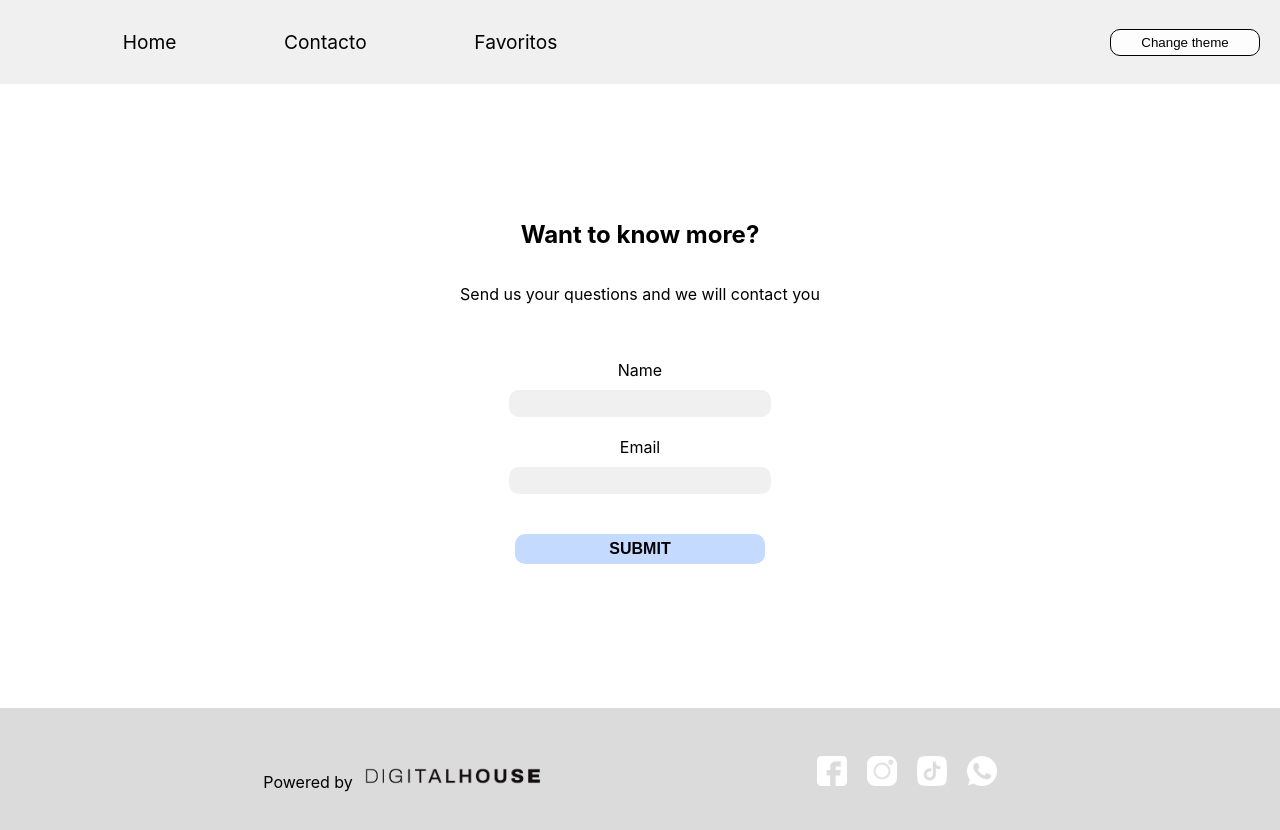
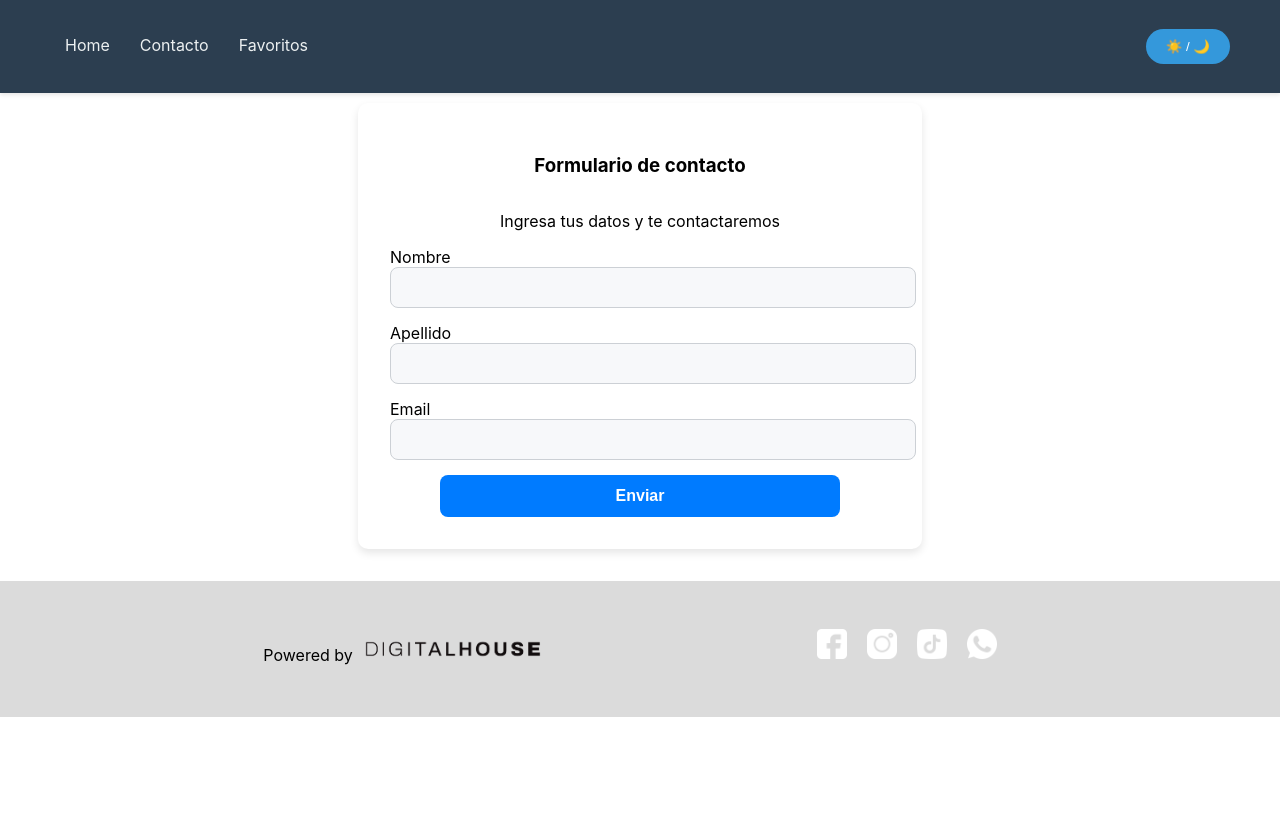
Before and after one commit to rofaba/ctd-esp-fe3-final, a React (Create React App) app: page /contact in a window 1280 px wide. Shown: the top 830 px of the page. After the commit the page ends 800 px from the top, so only its background shows below. Built offline with nearby package versions, Linux system fonts and the light colour scheme; no server answers.

Commit message:
cambio estilos y funcionalidades de theme, corrección errores en cards

```diff
--- a/src/Components/Card.jsx
+++ b/src/Components/Card.jsx
@@ -1,4 +1,4 @@
-import React, { useEffect, useState } from "react";
+import { useEffect, useState } from "react";
 import { Link } from "react-router-dom";
 import { useContextGlobal } from "./utils/ContextGlobal";
 import TempAlert from "./TempAlert";
@@ -27,7 +27,7 @@ const Card = ({ data }) => {
       <div className="card">
         <Link to={`/detail/${data.id}`} key={data.id} className="link-card">
           <img src="./images/doctor.jpg" alt="img-doc" className="img-doc" />
-          <h4>{data.name}</h4>
+          <h5>{data.name}</h5>
           <h5>{data.username}</h5>
         </Link>
         <button
--- a/src/Components/Footer.jsx
+++ b/src/Components/Footer.jsx
@@ -1,4 +1,3 @@
-import React from "react";
 import { useContextGlobal } from "./utils/ContextGlobal";
 
 const Footer = () => {
--- a/src/Components/Form.jsx
+++ b/src/Components/Form.jsx
@@ -1,79 +1,82 @@
-import React from "react";
 import { useState } from "react";
 
-
 const Form = () => {
-
   const [values, setValues] = useState({
     name: "",
+    lastName: "",
     email: "",
-  })
+  });
 
-  const [validation, setValidation] = useState(false)
-
+  const [successMessage, setSuccessMessage] = useState("");
 
   const validateName = () => {
+    if (values.name.trim().length < 3) {
+      alert("Por favor, ingrese un nombre válido con más de 2 caracteres.");
+      return false;
+    }
+    return true;
+  };
 
-    let nameUser = values.name.split(" ")
-
-    if (nameUser.length < 2) return alert("por favor ingrese Nombre y apellido")
-    if (nameUser[0].length < 3 || nameUser[1].length < 3) return alert("por favor ingrese un nombre/apellido valido")
-
-    return true
-
-  }
+  const validateLastName = () => {
+    if (values.lastName.trim().length < 3) {
+      alert("Por favor, ingrese un apellido válido con más de 2 caracteres.");
+      return false;
+    }
+    return true;
+  };
 
   const validateEmail = () => {
-
-    let emailUser = values.email.split("@")
-    if (emailUser.length < 2) return alert("Email incorrecto, debe contener una '@' y una extension valida como '.com'")
-
-    let dotCom = emailUser[1].split(".")
-    if (dotCom.length < 2) return alert("Email incorrecto, debe contener una '@' y una extension valida como '.com'")
-
-    return true
-
-  }
+    let emailUser = values.email.split("@");
+    if (emailUser.length < 2) {
+      alert("Email incorrecto, debe contener una '@' y una extensión válida como '.com'");
+      return false;
+    }
+    let dotCom = emailUser[1].split(".");
+    if (dotCom.length < 2) {
+      alert("Email incorrecto, debe contener una '@' y una extensión válida como '.com'");
+      return false;
+    }
+    return true;
+  };
 
   const handleChange = (e) => {
-
-    const { target } = e
-    const { name, value } = target
-
-    const newValues = {
-      ...values,
-      [name]:value,
-    }
-
-    setValues(newValues)
-
-  }
+    const { name, value } = e.target;
+    setValues((prevValues) => ({
+      ...prevValues,
+      [name]: value,
+    }));
+  };
 
   const handleSubmit = (e) => {
+    e.preventDefault();
+    if (validateName() && validateLastName() && validateEmail()) {
 
-    e.preventDefault()
-
-    let nameValidation = validateName()
-
-    let emailValidation = validateEmail()
-
-    if (nameValidation && emailValidation) {
-      setValidation(true)
+      setSuccessMessage(`Gracias ${values.name} ${values.lastName}, te contactaremos cuanto antes vía Email.`);
+      setValues({
+        name: "",
+        lastName: "",
+        email: "",
+      });
     }
-
-  }
+  };
 
   return (
-    <>
+    <div className="form-container">
       <form onSubmit={handleSubmit}>
-        <label htmlFor="name">Name</label>
-        <input type="text" name="name" className="input-form" onChange={handleChange} />
+        <label htmlFor="name">Nombre</label>
+        <input type="text" name="name" value={values.name} className="input-form" onChange={handleChange} />
+
+        <label htmlFor="lastName">Apellido</label>
+        <input type="text" name="lastName" value={values.lastName} className="input-form" onChange={handleChange} />
+
         <label htmlFor="email">Email</label>
-        <input type="text" name="email" className="input-form" onChange={handleChange} />
-        <button type="submit" className="btn-form">SUBMIT</button>
+        <input type="text" name="email" value={values.email} className="input-form" onChange={handleChange} />
+
+        <button type="submit" className="btn-form">Enviar</button>
       </form>
-      {validation ? <h3>Gracias por comunicarse con nosotros {values.name}, un asistente se contactará lo antes posible!</h3> : ""}
-    </>
+
+      {successMessage && <h4 className="success-message">{successMessage}</h4>}
+    </div>
   );
 };
 
--- a/src/Components/Navbar.jsx
+++ b/src/Components/Navbar.jsx
@@ -1,4 +1,5 @@
-import React from 'react';
+
+import React from "react";
 import { Link } from "react-router-dom";
 import { useContextGlobal } from "./utils/ContextGlobal";
 import ThemeToggleButton from './ThemeToggleButton';
--- a/src/Components/TempAlert.jsx
+++ b/src/Components/TempAlert.jsx
@@ -1,4 +1,4 @@
-import React, { useState, useEffect } from 'react';
+import { useState, useEffect } from 'react';
 
 const TempAlert = ({ message, duration }) => {
   const [visible, setVisible] = useState(false);
--- a/src/Components/ThemeToggleButton.jsx
+++ b/src/Components/ThemeToggleButton.jsx
@@ -1,5 +1,3 @@
-// ThemeToggleButton.js
-import React from 'react';
 import { useContextGlobal } from './utils/ContextGlobal';
 
 const ThemeToggleButton = () => {
@@ -7,7 +5,7 @@ const ThemeToggleButton = () => {
 
   return (
     <button className="btn-theme" onClick={() => dispatch({ type: "change_theme" })}>
-      Change theme
+      ☀️ / 🌙
     </button>
   );
 };
--- a/src/Routes/Contact.jsx
+++ b/src/Routes/Contact.jsx
@@ -1,12 +1,11 @@
-import React from 'react'
 import Form from '../Components/Form'
 
 
 const Contact = () => {
   return (
     <div className='container-form'>
-      <h2>Want to know more?</h2>
-      <p>Send us your questions and we will contact you</p>
+      <h3>Formulario de contacto</h3>
+      <p>Ingresa tus datos y te contactaremos</p>
       <Form/>
     </div>
   )
--- a/src/Routes/Home.jsx
+++ b/src/Routes/Home.jsx
@@ -1,4 +1,3 @@
-import React from 'react'
 import { useContextGlobal } from '../Components/utils/ContextGlobal'
 import Card from '../Components/Card'
 
@@ -8,7 +7,7 @@ const Home = () => {
 
   return (
     <main className="">
-      <h1>Listado de profesionales</h1>
+      <h2>Listado de profesionales</h2>
       <div className='card-grid'>
         {dentist.map(dentist => (<Card key={dentist.id} data={dentist} />))}
       </div>
--- a/src/index.css
+++ b/src/index.css
@@ -1,4 +1,3 @@
-
 body {
   margin: 0;
   font-family: -apple-system, BlinkMacSystemFont, "Segoe UI", "Roboto", "Oxygen",
@@ -9,9 +8,9 @@ body {
 }
 
 code {
-  font-family: source-code-pro, Menlo, Monaco, Consolas, "Courier New",
-    monospace;
+  font-family: source-code-pro, Menlo, Monaco, Consolas, "Courier New", monospace;
 }
+
 .favButton {
   background-color: lightblue;
   padding: 10px;
@@ -24,90 +23,72 @@ code {
   background-color: lightgreen;
 }
 
-.removeFav {
-  background-color: #dc3545;
-  color: white;
-
-  /* margin-top: 10px;  */
-
-  border: none;
-  border-radius: 5px;
-  padding: 10px;
-  cursor: pointer;
-  transition: background-color 0.3s;
-}
-
-.removeFav:hover {
-  background-color: #c82333;
-}
-
 #dark .favButton {
-  background-color: lightblue;;
+  background-color: #3498db;
   color: #f1f1f1;
 }
 
 #dark .favButton:hover {
-  cursor: pointer;
-  background-color: lightblue;
+  background-color: #2980b9;
 }
-
 
 .tempAlert {
   position: fixed;
-  bottom: 20px;
+  top: 20px;
   right: 20px;
-  background-color: black;
+  background-color: green;
   color: white;
   padding: 20px;
   border-radius: 5px;
   z-index: 1000;
 }
 
-
-h1 {
+h2 {
   text-align: center;
 }
 
-nav {
+.nav {
   display: flex;
-  width: 100%;
   justify-content: space-between;
   align-items: center;
-  padding: 25px 0;
-  background-color: #f0f0f0;
+  padding: 25px 50px;
+  background-color: #2C3E50;
+  color: white;
+  box-shadow: 0 2px 4px rgba(0,0,0,0.1);
 }
 
 .links-navbar {
   display: flex;
   justify-content: space-evenly;
-  width: 50%;
-  margin-left: 20px;
-  font-size: 1.2rem;
+  align-items: center;
+}
 
+.links-navbar a {
+  color: #ecf0f1;
+  text-decoration: none;
+  margin: 0 15px;
+  padding: 10px 0;
+  border-bottom: 3px solid transparent;
+  transition: color 0.3s ease, border-color 0.3s ease;
+}
+
+.links-navbar a:hover {
+  color: #1ABC9C;
+  border-color: #1ABC9C;
 }
 
 .btn-theme {
-  margin-right: 20px;
-  width: 150px;
-  padding: 5px;
-  border: 1px solid;
-  border-radius: 10px;
-  background-color: #fdfdfd;
+  padding: 10px 20px;
+  background-color: #3498db;
+  color: white;
+  border: none;
+  border-radius: 20px;
+  cursor: pointer;
+  transition: background-color 0.3s ease;
 }
 
 .btn-theme:hover {
-  cursor: pointer;
-  background-color: #f0f0f0;
-}
-
-a {
-  color: #000;
-  text-decoration: none;
-  margin: 5px;
-  cursor: pointer;
-}
-a:hover {
-  color: rgb(136, 136, 136);
+  background-color: #2980b9;
 }
 
 footer {
@@ -128,7 +109,7 @@ footer .DhLogo {
 }
 
 footer .DhLogo p {
-  width: 100% ;
+  width: 100%;
 }
 
 footer .DhLogo img {
@@ -152,46 +133,82 @@ footer .social-media img:hover {
 }
 
 .container-form {
-  width: 100%;
-  height: 74vh;
-  display: flex;
-  flex-direction: column;
-  justify-content: center;
-  align-items: center;
-}
-
-form {
-  margin-top: 40px;
+  max-width: 500px;
+  width: 90%;
+  margin: auto;
+  margin-top: 10px;
   display: flex;
   flex-direction: column;
   align-items: center;
-  width: 500px;
-  height: 200px;
+  justify-content: center;
+  padding: 2rem;
+  box-shadow: 0 4px 8px rgba(0, 0, 0, 0.1);
+  border-radius: 10px;
+  background-color: #ffffff;
+}
+
+.form-container {
+  width: 100%;
+  display: flex;
+  flex-direction: column;
+  align-items: center;
+
 }
 
 .input-form {
-  width: 50%;
-  margin: 10px 0 20px 0;
-  padding: 6px;
-  border: none;
-  border-radius: 10px;
-  background-color: #f0f0f0;
+  width: 100%;
+  margin-bottom: 15px;
+  padding: 12px;
+  border: 1px solid #ccd0d5;
+  border-radius: 8px;
+  background-color: #f7f8fa;
+  transition: border-color 0.2s ease-in-out;
+}
+
+label {
+  width: 100%;
+  margin-bottom: 5px;
+  text-align: left;
+}
+
+.input-form:focus {
+  border-color: #007bff;
+  outline: none;
 }
 
 .btn-form {
-  margin: 20px 0 50px 0;
-  width: 50%;
-  padding: 6px;
+  width: 80%; /* Ajusta el ancho si es necesario */
+  padding: 12px;
   border: none;
-  border-radius: 10px;
-  background-color: rgb(196, 218, 255);
+  border-radius: 8px;
+  background-color: #007bff;
+  color: white;
   font-size: 1rem;
   font-weight: 700;
+  transition: background-color 0.2s;
+  margin-left: auto; /* Alinea el botón a la derecha */
+  margin-right: auto; /* También alinea el botón a la izquierda, efectivamente centrando */
+  display: block; /* Cambia a display block para permitir margin auto */
 }
 
 .btn-form:hover {
+  background-color: #0056b3;
   cursor: pointer;
-  background-color: rgb(178, 206, 255);
+}
+
+.success-message {
+  position: absolute;
+  top: 90%;
+  left: 50%;
+  transform: translate(-50%, 0);
+  background-color: #dff0d8;
+  color: #3c763d;
+  padding: 10px 20px;
+  border-radius: 5px;
+  box-shadow: 0 2px 4px rgba(0,0,0,0.2);
+  margin-top: 1rem;
+  z-index: 10;
+  width: calc(80% - 40px);
 }
 
 .card {
@@ -200,19 +217,12 @@ form {
   align-items: center;
   padding: 0.8rem;
   border: 0.5px solid rgb(136, 136, 136);
-  margin: 20px, 40px;
+  margin: 20px;
   max-width: 300px;
   width: 100%;
   border-radius: 10px;
   background-color: #f0f0f0;
   transition: border 0.3s;
-
-}
-.link-card {
-  display: flex;
-  flex-direction: column;
-  justify-content: center;
-  align-items: center;
 }
 
 .card:hover {
@@ -226,15 +236,15 @@ form {
   justify-content: center;
   align-items: stretch;
   padding: 20px;
-
 }
 
 .img-doc {
-  width: 90%;
+  width: 80%;
 }
 
 .container-card-detail {
   width: 100%;
+  height: 80vh;
   display: flex;
   flex-direction: column;
   justify-content: center;
@@ -242,14 +252,18 @@ form {
 }
 
 .card-detail {
-  width: 50%;
-  padding: 20px;
+  width: 100%;
+  max-width: 500px;
+  margin: auto;
+  padding: 5px;
   text-align: center;
   border: 2px solid black;
+  border-radius: 10px;
 }
 
 .img-doc-detail {
   width: 50%;
+  margin-bottom: 20px;
 }
 
 .btn-back {
@@ -263,8 +277,8 @@ form {
 }
 
 .btn-back:hover {
+  background-color: rgb(178, 206, 255);
   cursor: pointer;
-  background-color: rgb(178, 206, 255);
 }
 
 .container-favs {
@@ -293,8 +307,7 @@ table {
   background-color: #f9eb28;
 }
 
-td,
-th {
+td, th {
   border: 1px solid #e5e5e5;
   text-align: left;
   padding: 8px;
@@ -304,19 +317,96 @@ tr:nth-child(even) {
   background-color: #e5e5e5;
 }
 
+
 #dark {
-  background-color: #1c1c1c98;
-  color: white;
-}
-#dark .nav a {
-  color: white;
-}
-#dark .footer {
-  background-color: #1c1c1c98;
-  color: white;
+  background-color: #34495E;
+  color: #ecf0f1;
 }
 
-#dark .nav {
-  background-color: #1c1c1c98;
-  color: white;
+#dark .container-form {
+  background-color: #2C3E50;
+  color: #ecf0f1;
 }
+
+#dark .input-form {
+  background-color: #34495E;
+  color: #ecf0f1;
+  border-color: #4A6FA5;
+}
+
+#dark .input-form:focus {
+  border-color: #1ABC9C;
+}
+
+#dark .btn-form {
+  background-color: #3498db;
+}
+
+#dark .btn-form:hover {
+  background-color: #2980b9;
+}
+
+#dark .success-message {
+  background-color: #16a085;
+  color: #ffffff;
+}
+
+
+#dark label {
+  color: #ecf0f1;
+}
+
+#dark .nav, #dark .footer {
+  background-color: #2C3E50;
+}
+
+#dark .favButton, #dark .removeFav {
+  background-color: #3498db;
+  color: #f1f1f1;
+}
+
+#dark .favButton:hover {
+  background-color: #2980b9;
+}
+
+#dark .removeFav {
+  background-color: #e74c3c;
+}
+
+#dark .removeFav:hover {
+  background-color: #c0392b;
+}
+
+#dark .links-navbar a, #dark .links-navbar a:hover {
+  color: #ecf0f1;
+}
+
+#dark .btn-theme:hover {
+  background-color: #2980b9;
+}
+
+#dark .card, #dark .card-detail {
+  background-color: #2C3E50;
+  border-color: #475a72;
+}
+
+.card a,
+.card a:link,
+.card a:visited,
+.card a:hover,
+.card a:focus,
+.card a:active {
+  color: inherit;
+  text-decoration: none;
+}
+
+
+.card .dentist-name {
+  color: #000;
+}
+
+
+.card .dentist-name:hover,
+.card .dentist-name:focus {
+  color: #000;
+}
```
Also changed, not shown: src/Components/utils/ContextGlobal.jsx (+3 -9 lines), src/Routes/Detail.jsx (+4 -6 lines), src/Routes/Favs.jsx (+9 -8 lines).
